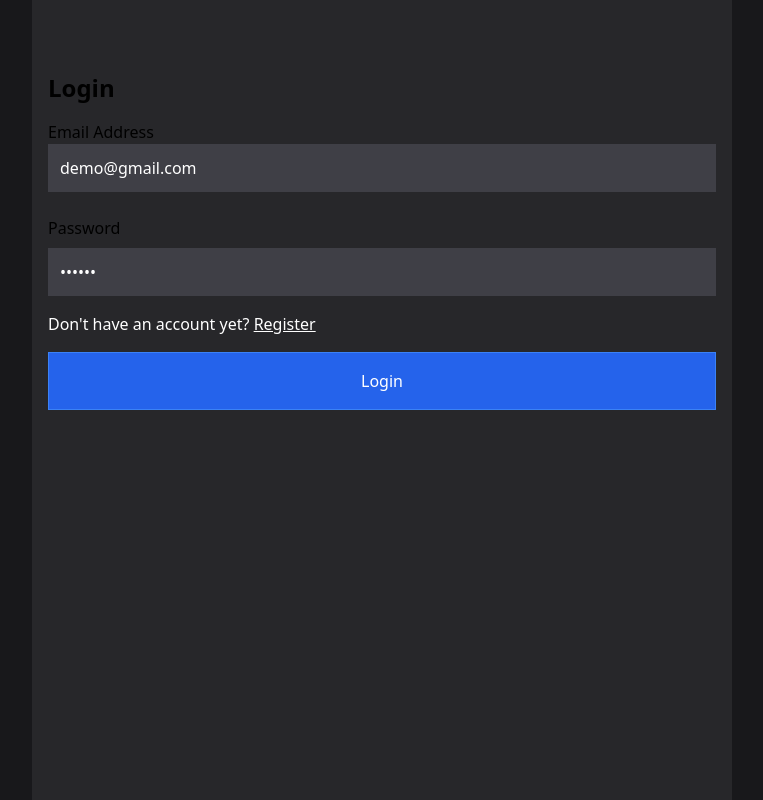
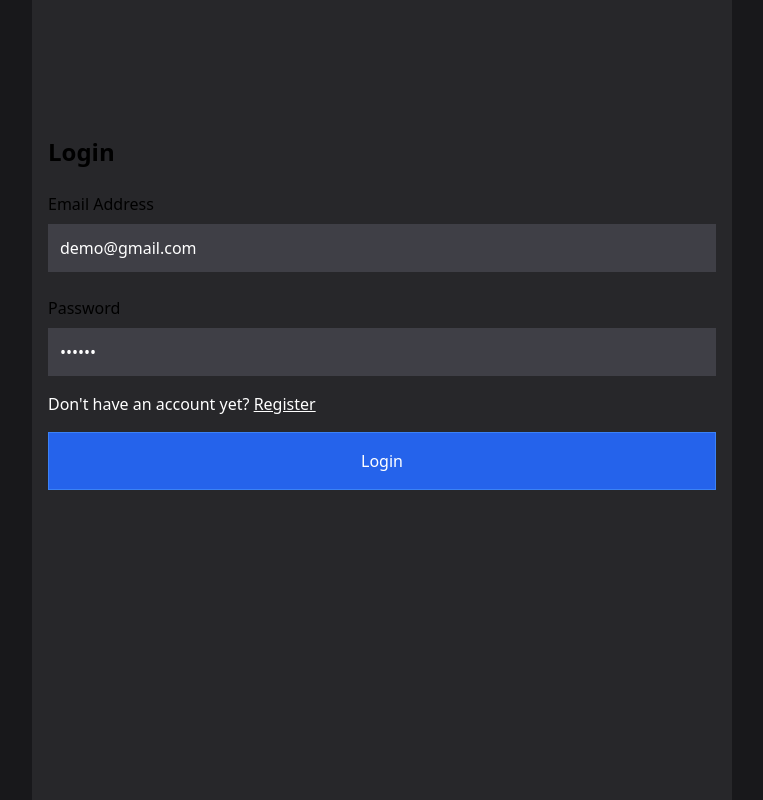
Before and after one commit to mihaituta/Grocery-list, a React (Create React App) app: page /login in a window 1280 px wide. Shown: the whole page, without its empty margins (258-1021 px from the left). Built offline with nearby package versions, Linux system fonts and the light colour scheme; no server answers.

Commit message:
fix eslint warnings

```diff
--- a/src/components/auth/AuthContext.js
+++ b/src/components/auth/AuthContext.js
@@ -46,7 +46,9 @@ export const AuthContextProvider = ({ children }) => {
   useEffect(() => {
     const unsubscribe = onAuthStateChanged(fbAuth, (currentUser) => {
       setUser(currentUser)
-      listsCtx.getLists()
+      if (currentUser) {
+        listsCtx.getLists()
+      }
     })
     return () => {
       unsubscribe()
--- a/src/components/pages/Home.js
+++ b/src/components/pages/Home.js
@@ -3,7 +3,7 @@ import { useNavigate } from 'react-router-dom'
 import { UserAuth } from '../auth/AuthContext'
 import ListsContext from '../../store/ListsContextProvider'
 
-const items = [
+/*const items = [
   'Cola',
   'Potato Chips',
   'Pudding',
@@ -11,7 +11,7 @@ const items = [
   'Potato Chips',
   'Pudding',
   'Chocolate',
-]
+]*/
 
 const Home = () => {
   const { user, logout } = UserAuth()
--- a/src/components/pages/Login.js
+++ b/src/components/pages/Login.js
@@ -23,13 +23,15 @@ const Login = () => {
   }
 
   return (
-    <div className='max-w-[700px] min-h-screen bg-zinc-800 mx-auto py-16 p-4'>
+    <div className='max-w-[700px] min-h-screen bg-zinc-800 mx-auto py-32 p-4'>
       <div>
         <h1 className='text-2xl dark:text-white font-bold py-2'>Login</h1>
       </div>
       <form onSubmit={handleSubmit}>
         <div className='flex flex-col py-2'>
-          <label className=' dark:text-white font-medium'>Email Address</label>
+          <label className='py-2 dark:text-white font-medium'>
+            Email Address
+          </label>
           <input
             value={'demo@gmail.com'}
             onChange={(e) => setEmail(e.target.value)}
--- a/src/components/pages/Register.js
+++ b/src/components/pages/Register.js
@@ -23,7 +23,7 @@ const Register = () => {
   }
 
   return (
-    <div className='max-w-[700px] min-h-screen bg-zinc-800 mx-auto py-16 p-4'>
+    <div className='max-w-[700px] min-h-screen bg-zinc-800 mx-auto py-32  p-4'>
       <div>
         <h1 className='text-2xl dark:text-white font-bold py-2'>Register</h1>
       </div>
--- a/src/store/ListsContextProvider.js
+++ b/src/store/ListsContextProvider.js
@@ -1,4 +1,4 @@
-import React, { useContext, useReducer, useState } from 'react'
+import React, { useState } from 'react'
 import { nanoid } from 'nanoid'
 import { fbAuth, fbDB, collection, addDoc, getDocs } from './firebase'
 
@@ -14,8 +14,8 @@ const ListsContext = React.createContext({
 // }
 
 const listsReducer = async (state, action) => {
-  if (action.type === 'GET_LISTS') {
-    /*const userId = fbAuth.currentUser.uid
+  /*if (action.type === 'GET_LISTS') {
+    const userId = fbAuth.currentUser.uid
     const listsQuery = collection(fbDB, `users/${userId}/lists`)
 
     const updatedLists = []
@@ -41,8 +41,8 @@ const listsReducer = async (state, action) => {
     console.log(updatedLists)
     return {
       lists: updatedLists,
-    }*/
-  }
+    }
+  }*/
 
   if (action.type === 'ADD') {
     console.log(nanoid(10))
@@ -72,6 +72,7 @@ export const ListsContextProvider = ({ children }) => {
   /*  const [listsState, dispatchListsAction] = useReducer(listsReducer, {
     list: [],
   })*/
+  console.log(listsReducer)
 
   const getListsHandler = async () => {
     // dispatchListsAction({ type: 'GET_LISTS' })
```
